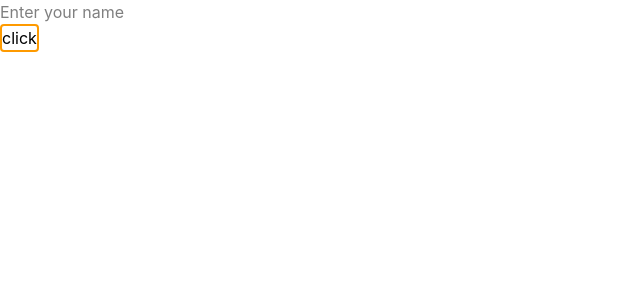
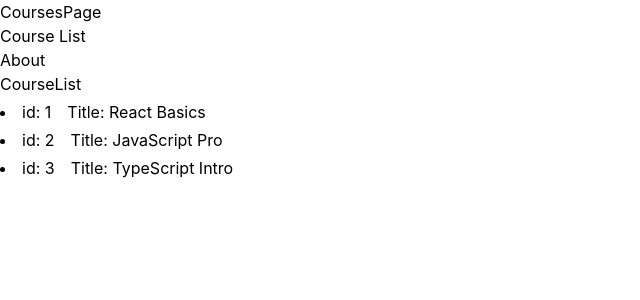
Before and after one commit to Serhii-Volkov/homework, a React app: page /course in a window 1280 px wide. Shown: the top 300 px of the page, without its empty margins (0-640 px from the left). Built offline with nearby package versions, Linux system fonts and the light colour scheme; the HTML template or start-up script is replaced by a standard one.

Commit message:
react-router-dom

```diff
--- a/package.json
+++ b/package.json
@@ -19,6 +19,7 @@
     "react": "^19.1.1",
     "react-dom": "^19.1.1",
     "react-paginate": "^8.3.0",
+    "react-router-dom": "^7.14.0",
     "tailwind-merge": "^3.5.0",
     "tailwindcss": "^4.2.1",
     "yup": "^1.7.1",
--- a/src/components/App/App.tsx
+++ b/src/components/App/App.tsx
@@ -1,11 +1,23 @@
-import { Auth } from "../Auth"
+import { Routes, Route } from 'react-router-dom'
+import { HomePage } from '../../pages/HomePage'
+import { CoursesPage } from '../../pages/CoursesPage'
+import { CourseList } from '../../pages/CourseList'
+import  CourseDetails  from '../../pages/CourseDetails'
+import { AboutCourse } from '../../pages/AboutCourse'
+import { NotFound } from '../../pages/NotFound'
+
 function App() {
+  return (
+    <Routes>
+      <Route path="/" element={<HomePage />} />
 
-
-  return (
-    <>
-      <Auth/>
-    </>
+      <Route path="/course" element={<CoursesPage />}>
+        <Route index element={<CourseList />} />
+        <Route path=":id" element={<CourseDetails />} />
+        <Route path="about" element={<AboutCourse/>} />
+      </Route>
+      <Route path="*" element={<NotFound/>} />
+    </Routes>
   )
 }
 
--- a/src/main.tsx
+++ b/src/main.tsx
@@ -4,14 +4,17 @@ import { QueryClient, QueryClientProvider } from '@tanstack/react-query';
 import { ReactQueryDevtools } from '@tanstack/react-query-devtools';
 import App from './components/App/App.tsx'
 import './global.css'
+import { BrowserRouter } from 'react-router-dom';
 
 const queryClient = new QueryClient();
 
 createRoot(document.getElementById('root')!).render(
   <StrictMode>
+    <BrowserRouter>
     <QueryClientProvider client={queryClient}>
       <App />
       <ReactQueryDevtools initialIsOpen={false} />
     </QueryClientProvider>
+    </BrowserRouter>
   </StrictMode>,
 )
--- /dev/null
+++ b/src/pages/AboutCourse.tsx
@@ -0,0 +1,10 @@
+
+
+export const AboutCourse = () => {
+  return (
+    <div>
+        <h1>AboutCourse</h1>
+        <p>This is the about page for the course.</p>
+    </div>
+  )
+}
--- /dev/null
+++ b/src/pages/CourseDetails.tsx
@@ -0,0 +1,13 @@
+
+import { useParams } from 'react-router-dom'
+
+const CourseDetails = () => {
+    const {id} = useParams()
+  return (
+    <div>
+      <h3>{id}</h3>
+    </div>
+  )
+}
+
+export default CourseDetails
--- /dev/null
+++ b/src/pages/CourseItem.tsx
@@ -0,0 +1,16 @@
+
+type Props = {
+    id: number;
+    title: string;
+
+}
+export const CourseItem = ({id, title}: Props) => {
+  return (
+    <div className="flex gap-4 mt-1">
+        <li>id: {id}</li>
+        <h4>Title: {title}</h4>
+
+    </div>
+
+  )
+}
--- /dev/null
+++ b/src/pages/CourseList.tsx
@@ -0,0 +1,27 @@
+import { CourseItem } from "./CourseItem"
+import { Link } from "react-router-dom"
+
+type Course = {
+  id: number
+  title: string
+}
+
+const course: Course[] = [
+  { id: 1, title: "React Basics" },
+  { id: 2, title: "JavaScript Pro" },
+  { id: 3, title: "TypeScript Intro" }
+]
+
+export const CourseList = () => {
+  return (
+    <div>
+      <h2>CourseList</h2>
+
+      {course.map((c: Course) => (
+        <Link key={c.id} to={`${c.id}`}>
+          <CourseItem id={c.id} title={c.title} />
+        </Link>
+      ))}
+    </div>
+  )
+}
--- /dev/null
+++ b/src/pages/CoursesPage.tsx
@@ -0,0 +1,16 @@
+import { Outlet, Link } from "react-router-dom"
+
+export const CoursesPage = () => {
+  return (
+    <>
+      <div>CoursesPage</div>
+      <nav>
+        <Link to="/course">Course List</Link>
+        <br />
+        <Link to='about'>About</Link>
+      </nav>
+      <Outlet />
+    </>
+
+  )
+}
--- /dev/null
+++ b/src/pages/HomePage.tsx
@@ -0,0 +1,13 @@
+
+import { Link } from "react-router-dom"
+
+export const HomePage = () => {
+  return (
+    <>
+    <div>HomePage</div>
+    <nav>
+      <Link to="/course">Courses</Link>
+    </nav>
+    </>
+  )
+}
--- /dev/null
+++ b/src/pages/NotFound.tsx
@@ -0,0 +1,7 @@
+
+
+export const NotFound = () => {
+  return (
+    <div>NotFound</div>
+  )
+}
```
Also changed, not shown: 1 other file (tests, documents, lock files or other folders).
